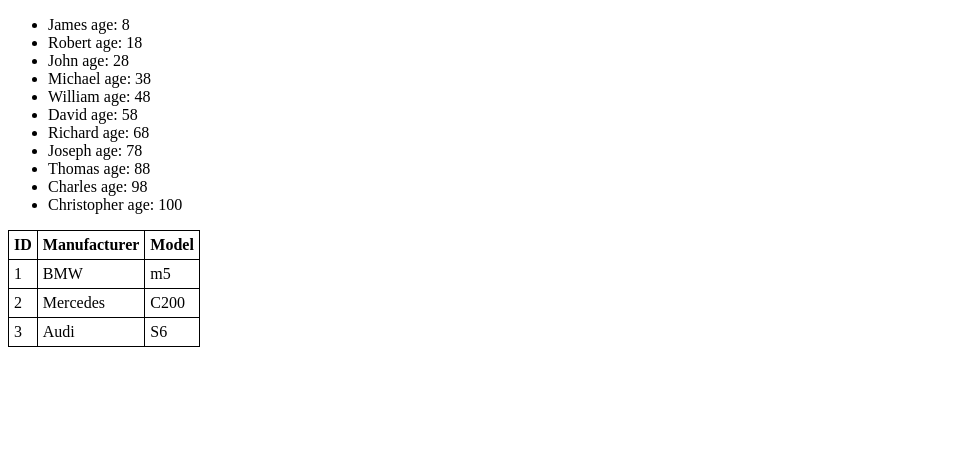
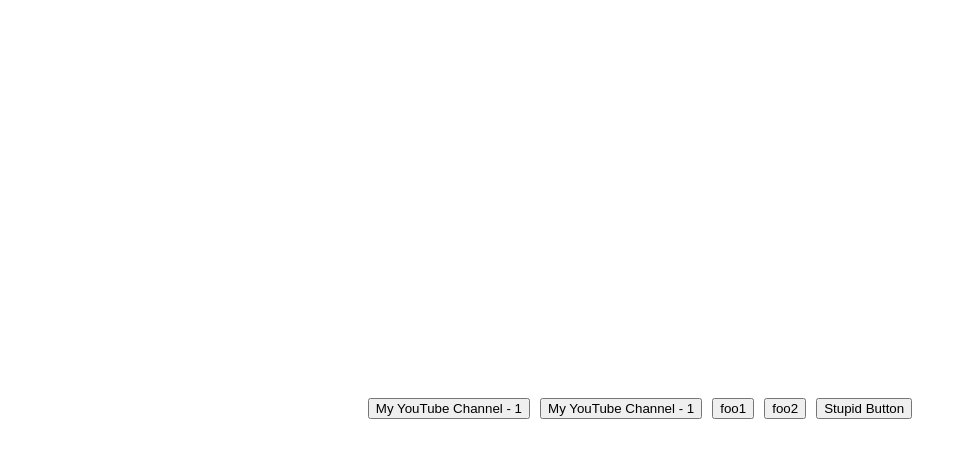
Before and after one commit to AnsarKhubiev/micro-tasks, a React (Vite) app: page / in a window 1280 px wide. Shown: the top 458 px of the page, without its empty margins (0-967 px from the left). Built offline with nearby package versions, Linux system fonts and the light colour scheme.

Commit message:
03 - button

```diff
--- /dev/null
+++ b/src/03_button/App03.tsx
@@ -0,0 +1,23 @@
+import {Button} from './components/Button.tsx';
+
+export const App03 = () => {
+
+    const mySubscriber = (name: string, age: number) => {
+        console.log(`Hello! My name is ${name}. I'm ${age} old!`)
+    }
+
+    const buttonFoo1 = () => console.log(100200)
+    const buttonFoo2 = (value: number) => console.log(value)
+
+    const buttonFoo3 = () => console.log("I'm stupid button.")
+
+    return <div style={{display: 'flex', gap: '10px'}}>
+
+        <Button title="My YouTube Channel - 1" callback={() => mySubscriber('Ansar', 36)}/>
+        <Button title="My YouTube Channel - 1" callback={() => mySubscriber('Karim', 10)}/>
+        <Button title="foo1" callback={buttonFoo1}/>
+        <Button title="foo2" callback={() => buttonFoo2(100200)}/>
+        <Button title="Stupid Button" callback={buttonFoo3}/>
+
+    </div>
+}
--- /dev/null
+++ b/src/03_button/components/Button.tsx
@@ -0,0 +1,11 @@
+type Props = {
+    title: string
+    callback: () => void
+}
+
+export const Button = ({title, callback} : Props) => {
+
+    const onClickHandler = () => callback()
+
+    return <button onClick={onClickHandler}>{title}</button>
+}
--- a/src/main.tsx
+++ b/src/main.tsx
@@ -1,12 +1,15 @@
 import { StrictMode } from 'react'
 import { createRoot } from 'react-dom/client'
+import './style.css'
 // import {App01} from './01_vlojennye_komponenty/App01.tsx';
-import {App02} from './02_map/App02.tsx';
+// import {App02} from './02_map/App02.tsx';
+import {App03} from './03_button/App03.tsx';
 
 
 createRoot(document.getElementById('root')!).render(
   <StrictMode>
     {/*<App01 />*/}
-    <App02 />
+    {/*<App02 />*/}
+    <App03 />
   </StrictMode>,
 )
--- /dev/null
+++ b/src/style.css
@@ -0,0 +1,6 @@
+body {
+    height: 100vh;
+    display: flex;
+    justify-content: center;
+    align-items: center;
+}
```
